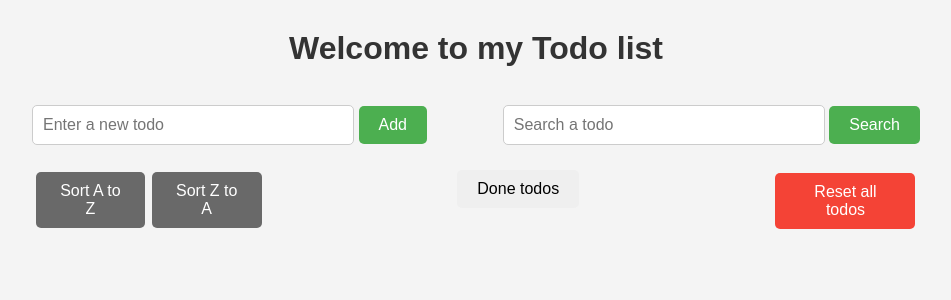
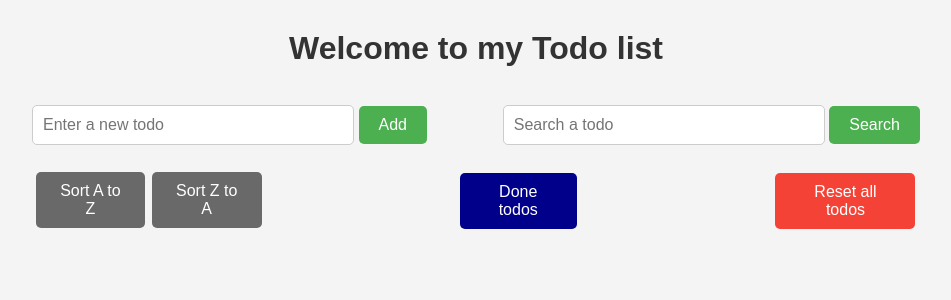
Before and after one commit to Alex-zReeZ/todolist-slim-twig, a PHP site: template template/todo.twig in a window 1280 px wide. Shown: the top 300 px of the page, without its empty margins (164-1115 px from the left). Run offline with PHP 8.4, Linux system fonts and the light colour scheme; the template is opened without the code that fills it, so the values that code supplies are empty; some libraries are stand-ins or nearby versions.

Commit message:
feat : added style to show done todo button

```diff
--- a/public/style.css
+++ b/public/style.css
@@ -92,6 +92,12 @@ input  {
     background-color: black;
 }
 
+.btn-show-done {
+    background-color: darkblue;
+    color: white;
+    margin: 2%;
+}
+
 .sort-button {
     display: flex;
     gap: 1%;
```
